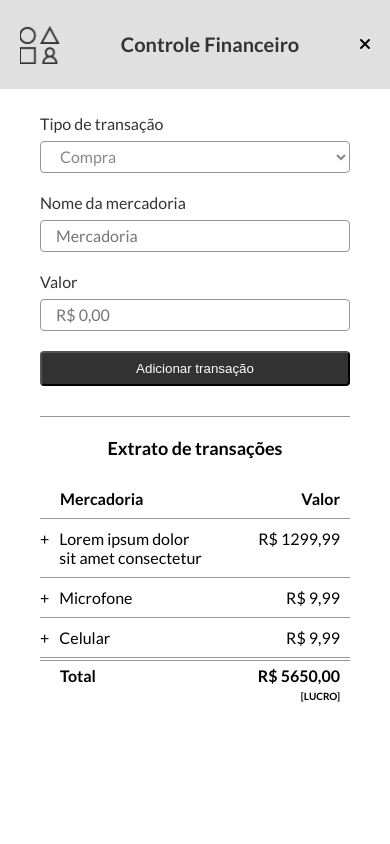
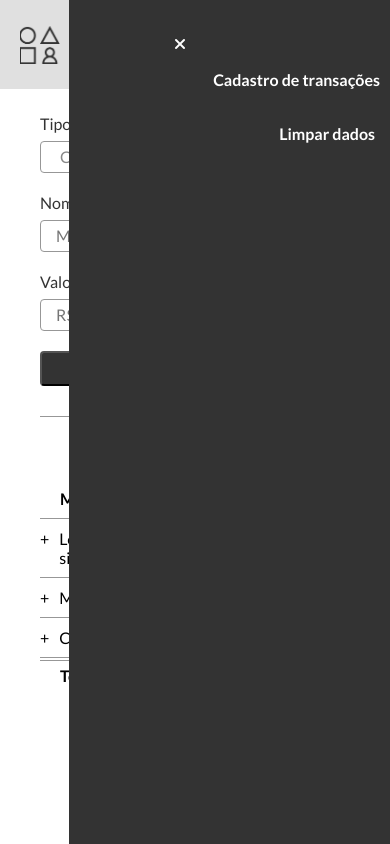
Before and after one commit to tharsila/controle-financeiro, a website with bundled scripts: page index.html in a window 390 px wide. Both pictures are taken after a click on the element 362 px from the left and 44 px from the top of the page. Built offline with nearby package versions, Linux system fonts and the light colour scheme.

Commit message:
add menu mobile

```diff
--- a/assets/css/header.css
+++ b/assets/css/header.css
@@ -64,20 +64,91 @@
 /*----------- Responsivo----------- */
 
 @media (max-width: 850px) {
+  body {
+    overflow-x: hidden;
+  }
+
   .header-bg .header .logo {
     width: 100%;
     justify-content: space-between;
+    position: relative;
   }
 
   .header-bg .header .logo h1 {
     margin: 0;
+    width: 100%;
+    text-align: center;
   }
 
-  .header-bg .header .logo #menu-mobile {
+  .header-bg .header .logo #menu-mobile{
     display: block;
+    cursor: pointer;
+    transition: 0.3s;
+  }
+
+  .header-bg .header .logo #menu-mobile.fa-times{
+    color: #ffff;
+    z-index: 1000;
+    transform: rotate(180deg);
+    position: absolute;
+    right: 185px;
   }
 
   .header-bg .header .menu {
-    display: none;
+    display: flex;
+    flex-direction: column;
+    align-items: flex-end;
+    position: absolute;
+    right: 0;
+    top: 0;
+    height: 100vh;
+    width: 22vh;
+    background: #333333;
+    transform: translateX(100%);
+    transition: transform 0.3s ease-in;
+  }
+
+  .header-bg .header .menu.active {
+    transform: translateX(0);
+  }
+
+  .header-bg .header .menu a {
+    background: transparent;
+    color:#ffffff;
+    text-align: right;
+    opacity: 0;
+  }
+
+  .header-bg .header .menu .border {
+    margin: 60px 0 10px 0;
+    padding: 10px;
+  }
+
+  .header-bg .header .menu .border::after {
+    content: "";
+    margin-left: 0;
+    border-right: none;
+  }
+
+  .header-bg .header .menu .clean {
+    padding: 15px;
+  }
+
+  @keyframes navLinkFade {
+    from {
+      opacity: 0;
+      transform: translateX(50px);
+    }
+    to {
+      opacity: 1;
+      transform: translateX(0);
+    }
+  }
+
+}
+
+@media (max-width: 505px)  {
+  .header-bg .header .menu {
+    width: 38vh;
   }
 }
```
